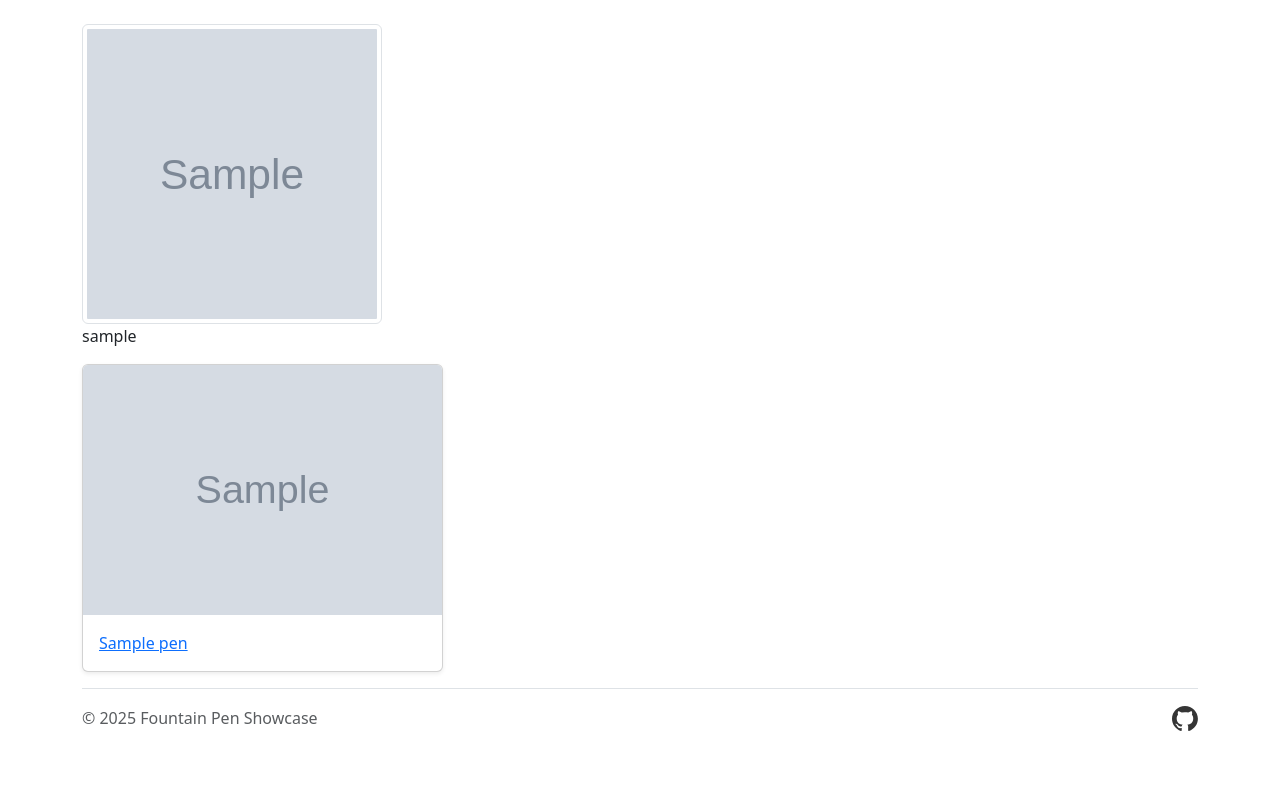
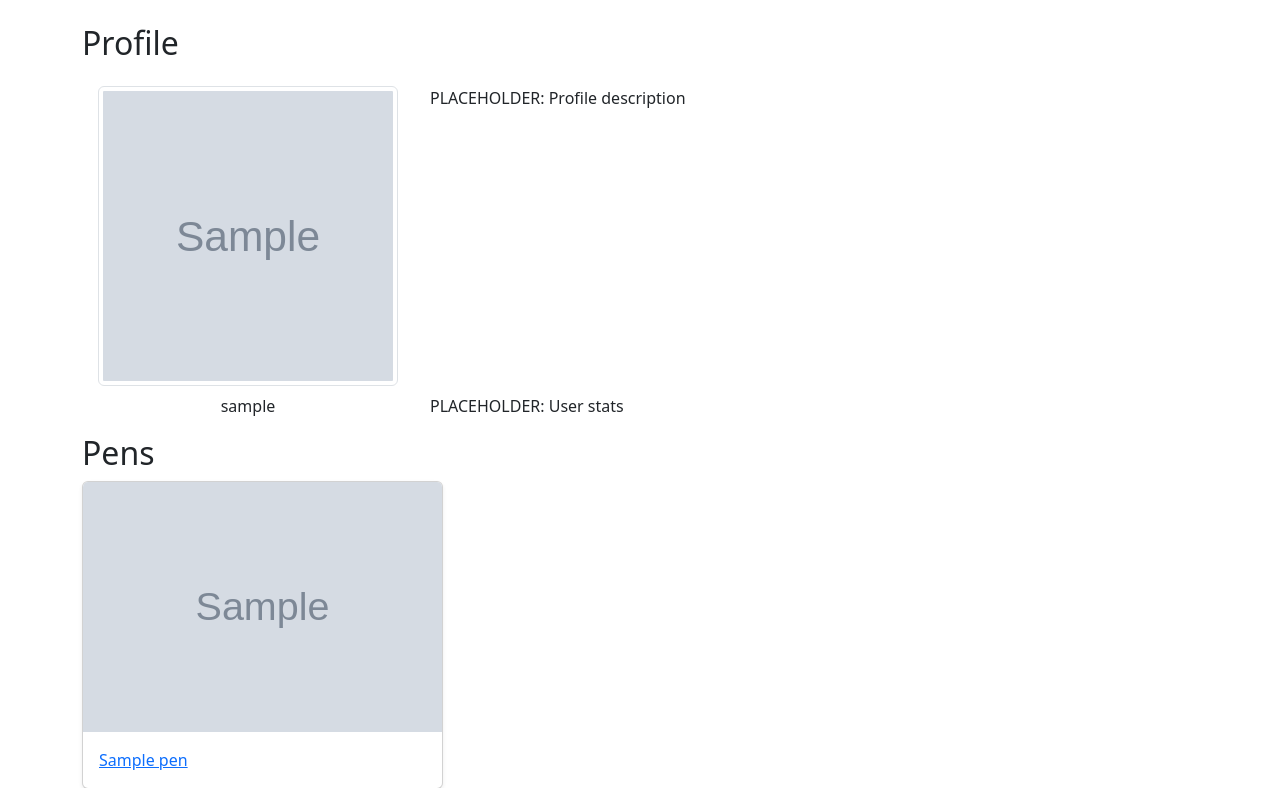
Before and after one commit to jcstlo/fp-showcase, a Django app: a page that uses templates/profile.html in a window 1280 px wide. Shown: the part 71-859 px from the top of the page. Before the commit the page ends 802 px from the top, so only its background shows below. Run offline with Django 5.2, Linux system fonts and the light colour scheme; tables that the repository leaves empty hold one stand-in row (values such as "Sample post"); grey boxes marked "Sample" are stand-in pictures; parts of the project's set-up code (start-up, migrations or seed data) failed here and were passed over.

Commit message:
Improve profile CSS layout

```diff
--- a/templates/profile.html
+++ b/templates/profile.html
@@ -4,13 +4,24 @@
 {% block title %}{{ profile_user.username }}'s Profile{% endblock title %}
 
 {% block content %}
-{% if profile_user.profile_picture %}
-<img class="profile-picture img-thumbnail" src="{{ profile_user.profile_picture.url }}" alt="Profile picture">
-{% else %}
-<img class="profile-picture img-thumbnail" src="{% static 'images/blank_user_pic.png' %}" alt="No profile picture set">
-{% endif %}
-<p>{{ profile_user.username }}</p>
 
+<h2>Profile</h2>
+<div class="d-flex">
+  <div class="p-3">
+    {% if profile_user.profile_picture %}
+      <img class="profile-picture img-thumbnail" src="{{ profile_user.profile_picture.url }}" alt="Profile picture">
+    {% else %}
+      <img class="profile-picture img-thumbnail" src="{% static 'images/blank_user_pic.png' %}" alt="No profile picture set">
+    {% endif %}
+    <p class="mt-2 mb-0 text-center">{{ profile_user.username }}</p>
+  </div>
+  <div class="flex-grow-1 p-3 d-flex flex-column justify-content-between">
+    <p class="my-0">PLACEHOLDER: Profile description</p>
+    <p class="my-0">PLACEHOLDER: User stats</p>
+  </div>
+</div>
+
+<h2>Pens</h2>
 <div class="row row-cols-1 row-cols-sm-1 row-cols-md-2 row-cols-lg-3 g-3">
   {% for pen in profile_user.pen_set.all %}
   <div class="col">
```
